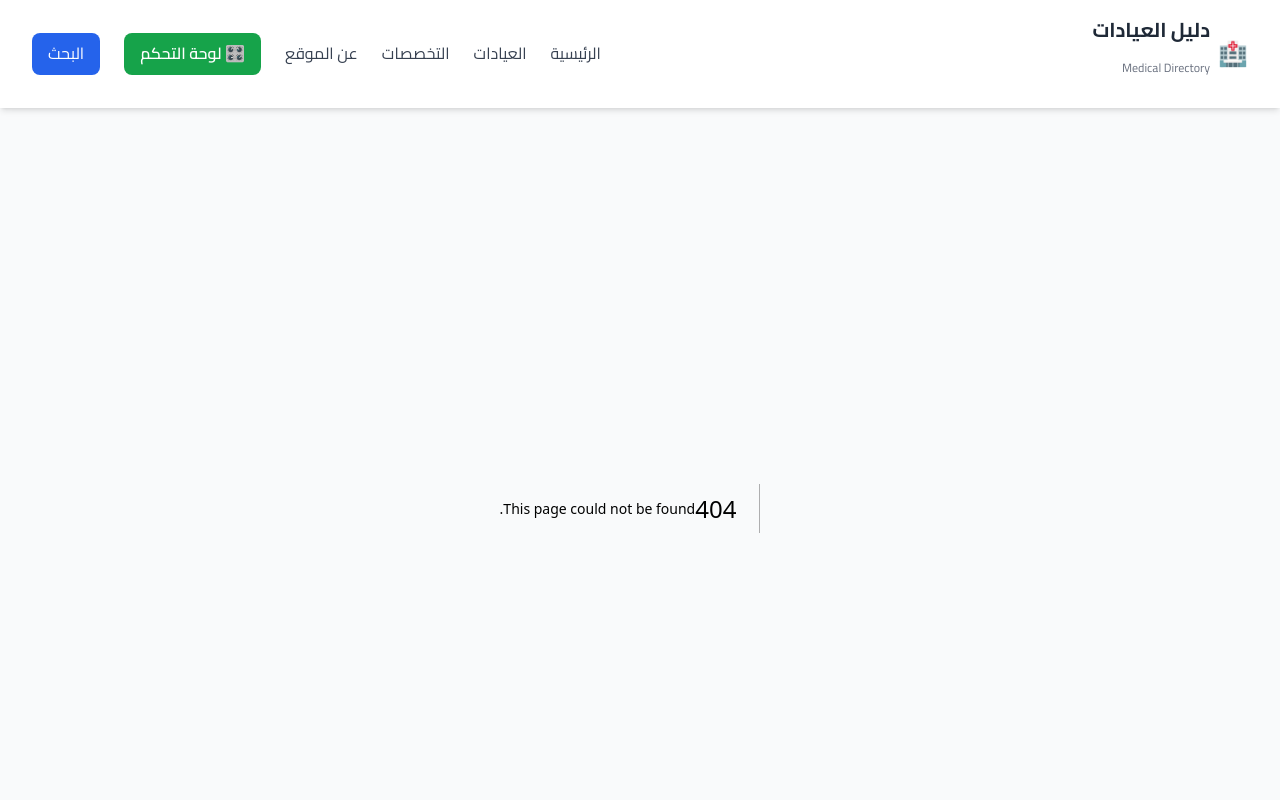
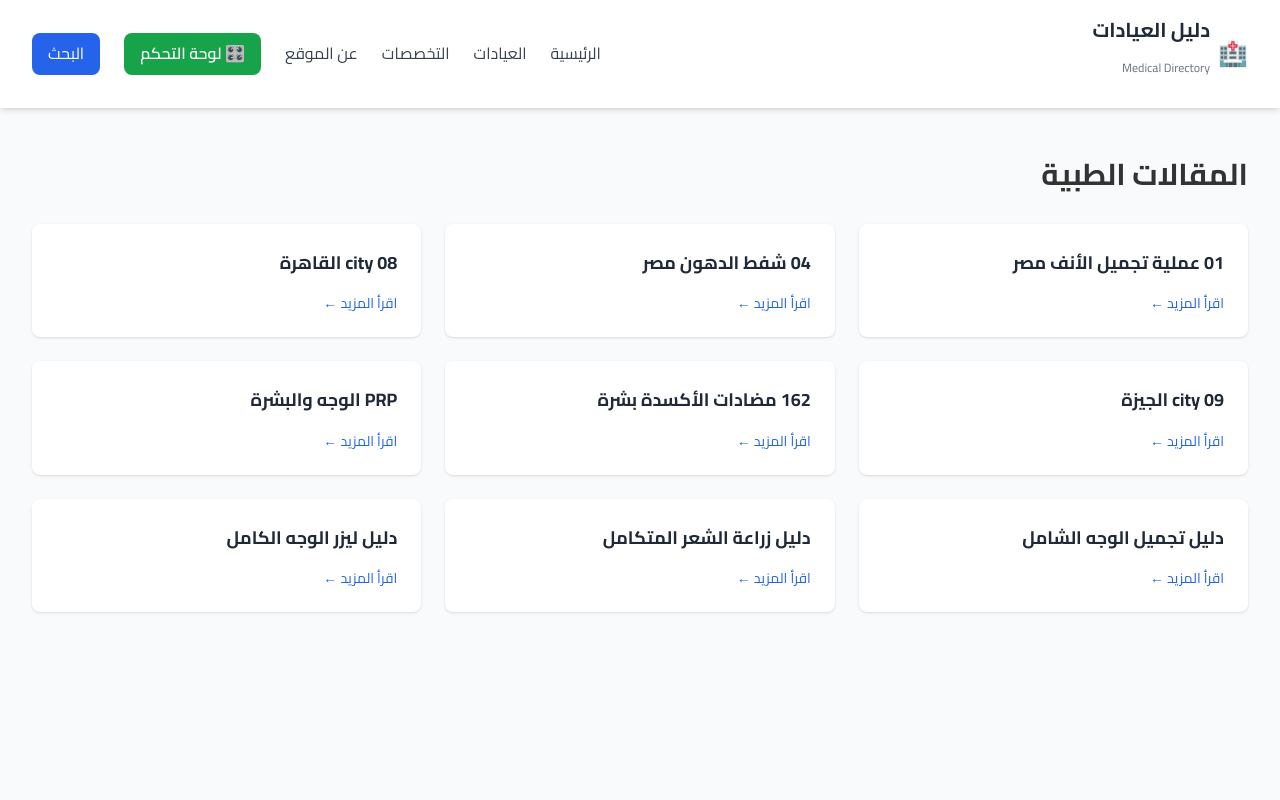
Before and after one commit to CodeHub-Official/medical-directory-ar, a Next.js app: page /articles in a window 1280 px wide. Before the commit this address had no page. Shown: the top 800 px of the page. Built offline with nearby package versions, Linux system fonts and the light colour scheme.

Commit message:
feat: add articles pages

```diff
--- /dev/null
+++ b/src/app/articles/[slug]/page.tsx
@@ -0,0 +1,19 @@
+import { readdirSync, readFileSync } from 'fs';
+import { join } from 'path';
+import { notFound } from 'next/navigation';
+
+const articlesDir = join(process.cwd(), 'public/articles');
+
+export async function generateStaticParams() {
+  const files = readdirSync(articlesDir).filter(f => f.endsWith('.html'));
+  return files.map(f => ({ slug: f.replace('.html', '') }));
+}
+
+export default function ArticlePage({ params }: { params: { slug: string } }) {
+  try {
+    const content = readFileSync(join(articlesDir, `${params.slug}.html`), 'utf-8');
+    return <div dangerouslySetInnerHTML={{ __html: content }} />;
+  } catch {
+    notFound();
+  }
+}
--- /dev/null
+++ b/src/app/articles/page.tsx
@@ -0,0 +1,37 @@
+import Link from 'next/link';
+import { readdirSync } from 'fs';
+import { join } from 'path';
+
+export const metadata = {
+  title: 'المقالات الطبية | دليل العيادات',
+  description: 'مقالات طبية موثوقة في التجميل والجلدية',
+};
+
+export default function ArticlesPage() {
+  const articlesDir = join(process.cwd(), 'public/articles');
+  const files = readdirSync(articlesDir).filter(f => f.endsWith('.html'));
+
+  return (
+    <div className="container mx-auto px-4 py-12" dir="rtl">
+      <h1 className="text-3xl font-bold mb-8">المقالات الطبية</h1>
+      <div className="grid grid-cols-1 md:grid-cols-2 lg:grid-cols-3 gap-6">
+        {files.map((file) => {
+          const slug = file.replace('.html', '');
+          const title = decodeURIComponent(slug).replace(/-/g, ' ');
+          return (
+            <Link
+              key={slug}
+              href={`/articles/${encodeURIComponent(slug)}`}
+              className="bg-white rounded-lg shadow p-6 hover:shadow-lg transition"
+            >
+              <h2 className="font-bold text-gray-800 text-lg leading-relaxed">
+                {title}
+              </h2>
+              <span className="text-blue-600 text-sm mt-2 block">اقرأ المزيد ←</span>
+            </Link>
+          );
+        })}
+      </div>
+    </div>
+  );
+}
```
